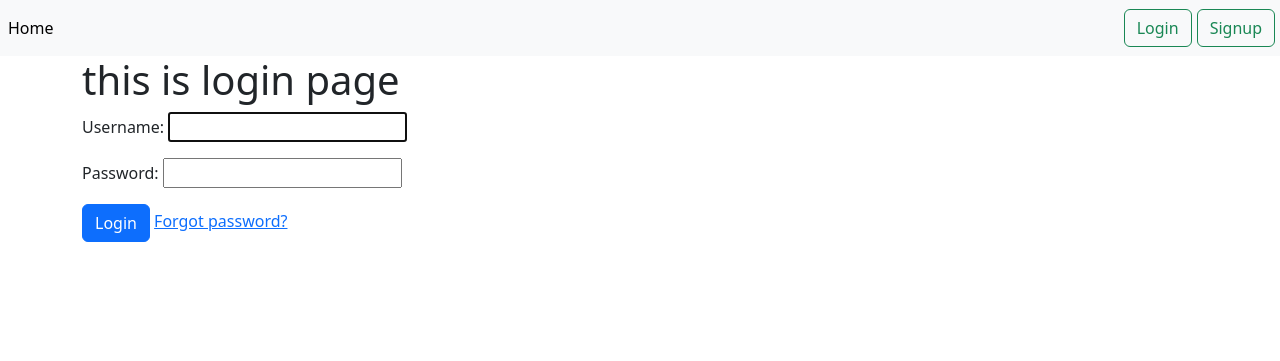
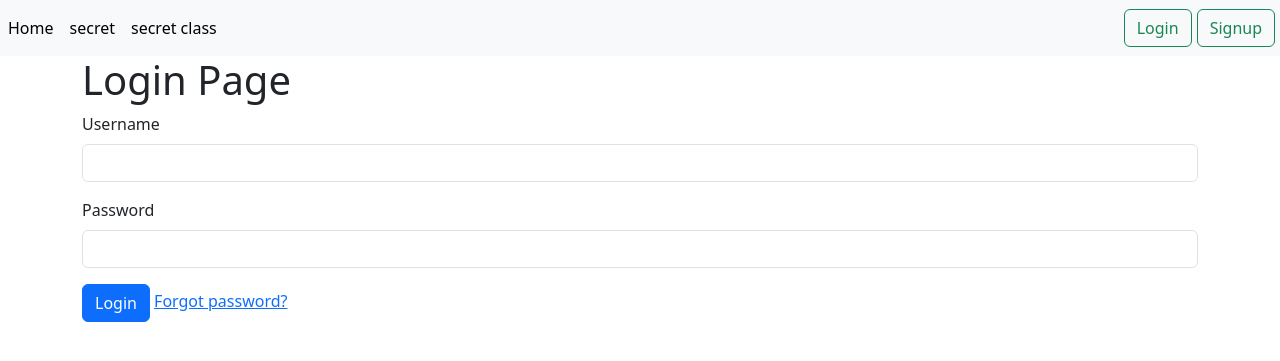
Before and after one commit to 451suman/Authentication-in-Django, a Django app: page /accounts/login/ in a window 1280 px wide. Shown: the top 361 px of the page. Run offline with Django 5.2, Linux system fonts and the light colour scheme.

Commit message:
login reruired and login requiredmixins

```diff
--- a/core/urls.py
+++ b/core/urls.py
@@ -6,4 +6,7 @@ from core import views
 urlpatterns = [
     path("",views.HomeView, name="home"),
     path("signup/",views.Signup, name="signup"),
+    path('secret/', views.secret_page, name="secret"),
+    path('secret2/', views.SecretView2.as_view(), name="secret2"),
+
 ]
--- a/mysite/settings.py
+++ b/mysite/settings.py
@@ -37,8 +37,11 @@ INSTALLED_APPS = [
     "django.contrib.sessions",
     "django.contrib.messages",
     "django.contrib.staticfiles",
+    "crispy_forms",
     "core",
 ]
+CRISPY_TEMPLATE_PACK = 'bootstrap5'
+
 
 MIDDLEWARE = [
     "django.middleware.security.SecurityMiddleware",
--- a/templates/base.html
+++ b/templates/base.html
@@ -16,6 +16,13 @@
             <ul class="navbar-nav me-auto mb-2 mb-lg-0">
                 <li class="nav-item">
                     <a class="nav-link active" aria-current="page" href="{% url 'home' %}">Home</a>
+                </li>
+                <li class="nav-item">
+                    <a class="nav-link active" aria-current="page" href="{% url 'secret' %}">secret</a>
+                </li>
+                <li class="nav-item">
+                    <a class="nav-link active" aria-current="page" href="{% url 'secret2' %}">secret class</a>
+                </li>
 
             </ul>
             {% if request.user.is_authenticated %}
@@ -23,11 +30,15 @@
                 {% csrf_token %}
                 <button type="submit" class="btn btn-outline-danger" style="margin-right: 5px;">Logout</button>
             </form>
-            <a href="{% url 'password_change' %}" class="btn btn-outline-success" style="margin-right: 5px;" type="submit">password change</a>
+
+            <a href="{% url 'password_change' %}" class="btn btn-outline-success" style="margin-right: 5px;"
+                type="submit">password change</a>
 
             {%else %}
-            <a href="{% url 'login' %}" class="btn btn-outline-success" style="margin-right: 5px;" type="submit">Login</a>
-            <a href="{% url 'signup' %}" class="btn btn-outline-success" style="margin-right: 5px;" type="submit">Signup</a>
+            <a href="{% url 'login' %}" class="btn btn-outline-success" style="margin-right: 5px;"
+                type="submit">Login</a>
+            <a href="{% url 'signup' %}" class="btn btn-outline-success" style="margin-right: 5px;"
+                type="submit">Signup</a>
             {% endif %}
         </div>
         </div>
--- a/templates/registration/login.html
+++ b/templates/registration/login.html
@@ -1,14 +1,24 @@
 {% extends "base.html" %}
 {% block content %}
 
-<h1>this is login page</h1>
-{% if form.errors %}
-<p>Your username and password didn't match. Please try again.</p>
-{% endif %}
+<h1>Login Page</h1>
+<!-- {% if form.errors %}
+<p class="text-danger">{{form.errors}}</p>
+{% endif %} -->
 <form action="" method="post">
     {% csrf_token %}
-    {{form.as_p}}
-    <input type="submit" value="Login" id="" class="btn btn-primary"> <a href="{% url 'password_reset' %}">Forgot password?</a>
+    <div class="mb-3">
+        <label for="username" class="form-label">Username</label>
+        <input type="text" name="username" class="form-control" id="username" >
+       {{ form.username.errors}}
+    </div>
+    <div class="mb-3">
+        <label for="password" class="form-label">Password</label>
+        <input type="password" name="password" class="form-control" id="password" >
+       {{form.password.errors}}
+    </div>
+    <input type="submit" value="Login" class="btn btn-primary">
+    <a href="{% url 'password_reset' %}">Forgot password?</a>
 </form>
-<p></p>
+
 {% endblock %}
--- a/templates/registration/password_reset_confirm.html
+++ b/templates/registration/password_reset_confirm.html
@@ -7,7 +7,7 @@
 <form action="" method="post">
     {% csrf_token %}
     {{form.as_p}}
-    <input type="submit" name="" id="" class="btn btn-primary">
+    <input type="submit" value="Reset Password" name="" id="" class="btn btn-primary">
 </form>
 {% else %}
 <p class="text-danger">Invalid Token</p>
--- /dev/null
+++ b/templates/secret_page.html
@@ -0,0 +1,6 @@
+{% extends "base.html" %}
+{% block content %}
+
+<h1>this is secret! page!</h1>
+
+{% endblock %}
--- /dev/null
+++ b/templates/secret_page2.html
@@ -0,0 +1,6 @@
+{% extends "base.html" %}
+{% block content %}
+
+<h1>this is secret! page! 2</h1>
+
+{% endblock %}
```
Also changed, not shown: core/views.py (+10 -0 lines).
